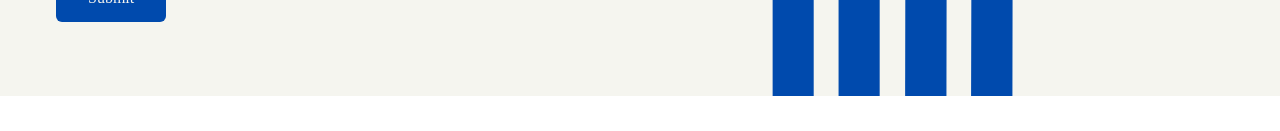
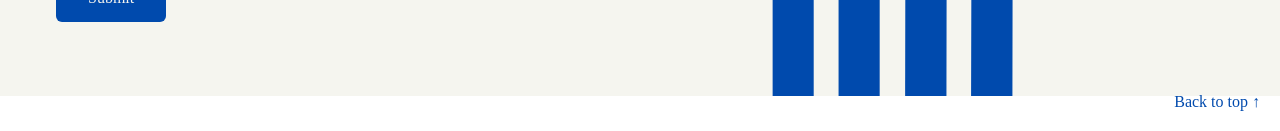
Before and after one commit to nahabee/MyPortfolio, a React (Vite) app: page /#/ in a window 1280 px wide. Shown: the part 3904-4035 px from the top of the page. Before the commit the page ends 4000 px from the top, so only its background shows below. Built offline with nearby package versions, Linux system fonts and the light colour scheme; a web font is replaced by a local one.

Commit message:
form footer

```diff
--- a/src/components/Footer.jsx
+++ b/src/components/Footer.jsx
@@ -2,32 +2,13 @@
 
 const Footer = () => {
   return (
-    <div className="flex justify-around items-center w-4/6 font-body text-blue p-5 ">
-      <Link to="about">
+    <div className="flex font-body text-blue  p-5 items-end justify-end ">
+      <Link smooth="true" duration="700" to="/">
         <h1 className="hover:text-peche hover:tracking-widest cursor-pointer">
           {" "}
-          About{" "}
+          Back to top ↑{" "}
         </h1>
       </Link>
-      <Link to="projects">
-        <h1 className="hover:text-peche hover:tracking-widest cursor-pointer">
-          {" "}
-          Projects{" "}
-        </h1>
-      </Link>
-      <Link to="tools">
-        <h1 className="hover:text-peche hover:tracking-widest cursor-pointer">
-          {" "}
-          Tools{" "}
-        </h1>
-      </Link>
-      <Link to="contact">
-        <h1 className="hover:text-peche hover:tracking-widest cursor-pointer">
-          {" "}
-          Contact{" "}
-        </h1>
-      </Link>
-      <h1> - Created with love by Nawël -</h1>
     </div>
   );
 };
--- a/src/pages/Contact.jsx
+++ b/src/pages/Contact.jsx
@@ -1,4 +1,5 @@
 import ContactForm from "../components/ContactForm";
+import Footer from "../components/Footer";
 
 import { Link } from "react-scroll";
 
@@ -18,6 +19,7 @@
       </div>
       <div className="">
         <ContactForm />
+        <Footer />
       </div>
     </div>
   );
```
